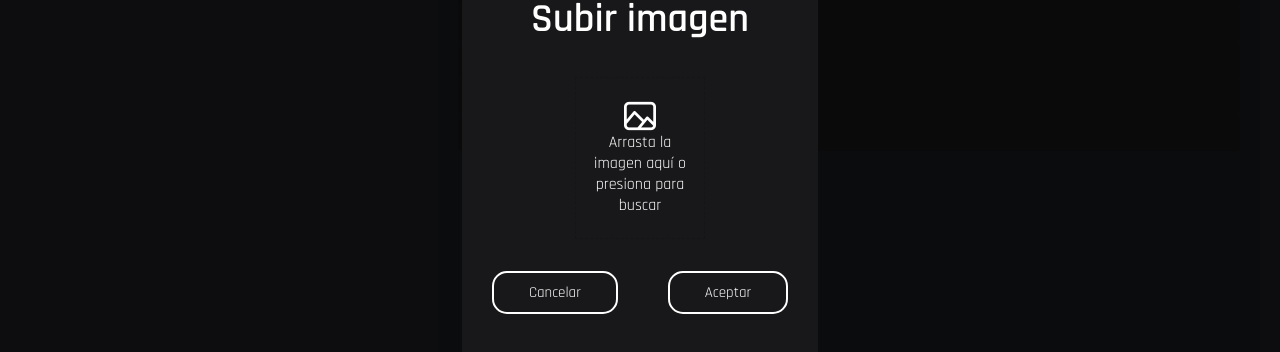
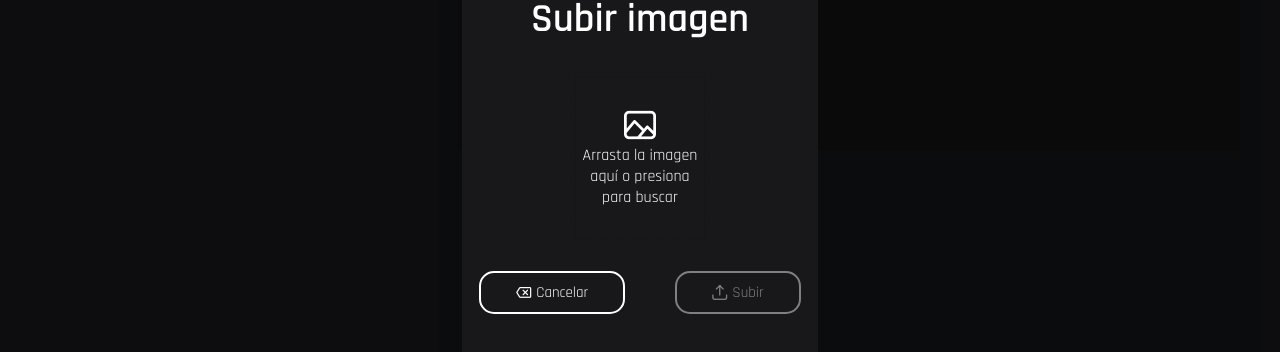
Before and after one commit to AlanAriasV/CRUD-vue.js, a Vue app: page / in a window 1280 px wide. Both pictures are taken after a click on the button "Subir". Shown: the part 246-598 px from the top of the page. Built offline with nearby package versions, Linux system fonts and the light colour scheme; no server answers.

Commit message:
modal updated

```diff
--- a/src/components/ModalUpload.vue
+++ b/src/components/ModalUpload.vue
@@ -5,27 +5,55 @@
                 <h1>Subir imagen</h1>
             </div>
             <div class="modal-body">
-                <div class="upload-placeholder">
+                <div class="upload-container">
                     <form method="post" action="" enctype="multipart/form-data">
-                        <input type="file" name="files[]" id="file" />
+                        <input type="file" name="file" id="file" @change="onFileChange" />
                         <label for="file">
-                            <i class="pi pi-image" />
-                            Arrasta la imagen aquí o presiona para buscar
+                            <div v-if="!url" class="img-placeholder">
+                                <i class="pi pi-image" />
+                                <p>Arrasta la imagen aquí o presiona para buscar</p>
+                            </div>
+                            <div v-else class="img-preview">
+                                <img :src="url" alt="preview">
+                                <i class="pi pi-image" />
+                            </div>
                         </label>
                     </form>
                 </div>
             </div>
             <div class="modal-footer">
-                <button class="btn-cancel">
-                    Cancelar
+                <button class="btn-cancel" @click="$emit('close')">
+                    <i class="pi pi-delete-left"></i>
+                    <p>Cancelar</p>
                 </button>
-                <button class="btn-accept">
-                    Aceptar
+                <button class="btn-accept" @click="upload" :disabled="!url">
+                    <i class="pi pi-upload"></i>
+                    <p>Subir</p>
                 </button>
             </div>
         </div>
     </div>
 </template>
+
+<script setup lang="ts">
+import { ref } from 'vue';
+
+const url = ref<string>();
+
+function onFileChange(e: Event) {
+    const file = e.target.files[0];
+    url.value = URL.createObjectURL(file);
+}
+
+function upload() {
+    if (!url.value) {
+        return null
+    }
+    console.log('subir ', url.value);
+
+}
+
+</script>
 
 <style lang="scss">
 .modal {
@@ -69,7 +97,7 @@
     height: 50%;
 }
 
-.upload-placeholder {
+.upload-container {
     height: 100%;
     top: 0;
     left: 0;
@@ -96,13 +124,59 @@
         flex-direction: column;
         text-align: center;
         font-size: 1rem;
-        padding: 0px 10px;
         height: 100%;
     }
+
+    .img-preview {
+        width: 100%;
+        height: 100%;
+        position: relative;
+
+        img {
+            width: 100%;
+            height: 100%;
+            object-fit: cover;
+        }
+
+        i {
+            opacity: 0;
+            position: absolute;
+            top: 50%;
+            left: 50%;
+            transform: translate(-50%, -50%);
+            -ms-transform: translate(-50%, -50%);
+            text-align: center;
+        }
+
+        &:hover img {
+            opacity: 0.3;
+        }
+
+        &:hover i {
+            opacity: 1;
+        }
+    }
 }
+
 
 .modal-footer {
     display: flex;
     gap: 50px;
+
+    button {
+        display: flex;
+        align-items: center;
+        gap: 5px;
+
+        &:disabled {
+            color: grey;
+            border-color: grey;
+
+            &:hover {
+                background: none;
+                cursor: default;
+            }
+        }
+    }
 }
 </style>
```
